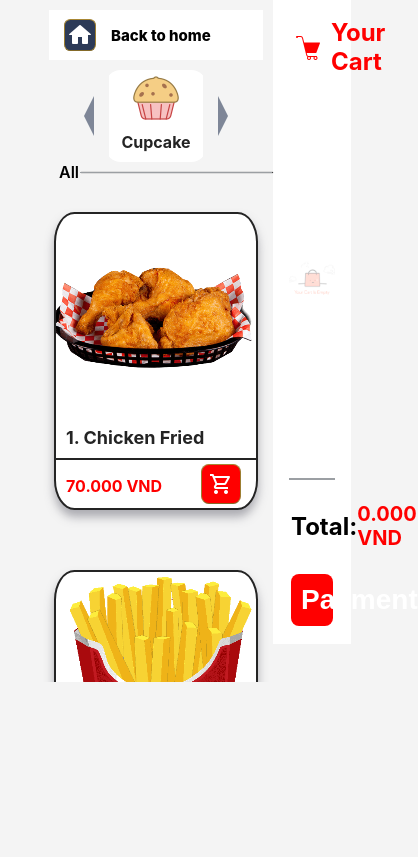
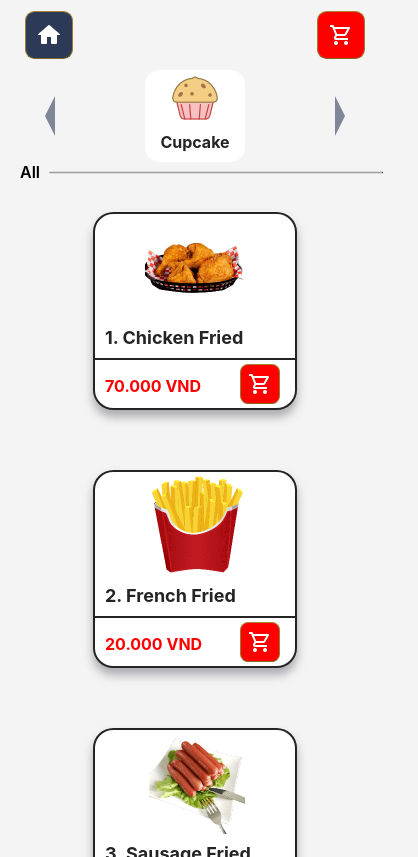
Before and after one commit to datnt165/MVC-Test, a React (Create React App) app in the folder mvc-test/: page / in a window 390 px wide. Shown: the whole page, 418 px wide, since content can reach past the window. Built offline with nearby package versions, Linux system fonts and the light colour scheme.

Commit message:
order page finish 3 - add responsive

```diff
--- a/mvc-test/package.json
+++ b/mvc-test/package.json
@@ -17,6 +17,7 @@
     "react": "^18.0.0",
     "react-dom": "^18.0.0",
     "react-icon": "^1.0.0",
+    "react-responsive": "^9.0.0-beta.6",
     "react-scripts": "^5.0.0",
     "react-slick": "^0.28.1",
     "slick-carousel": "^1.8.1",
--- a/mvc-test/src/App.js
+++ b/mvc-test/src/App.js
@@ -5,21 +5,28 @@ import TypeBar from "./Component/TypeBar";
 import TypeFood from "./Component/TypeFood";
 import FoodBar from "./Component/FoodBar";
 import Cart from "./Component/Cart";
-import React, { useEffect, useRef, useState } from "react";
+import React, { useEffect, useState } from "react";
+import { useMediaQuery } from "react-responsive";
 
 function App() {
+  const isDesktop = useMediaQuery({
+    query: "(min-width: 992px)",
+  });
+  const isTablet = useMediaQuery({
+    query: "(min-width: 600px)",
+  });
+  const isMobile = useMediaQuery({
+    query: "(max-width: 600px)",
+  });
+
   const [suggestions, setSuggestions] = useState([]);
   const [foodList, setFoodList] = useState([]);
   const [foodType, setFoodType] = useState([]);
+  const [trigger, setTrigger] = useState(false);
 
   const storageCartItem = JSON.parse(localStorage.getItem("cartItems"));
 
   const [cartItems, setCartItems] = useState(storageCartItem ?? []);
-
-  const saveToLocal = () => {
-    const jsonCartItem = JSON.stringify(cartItems);
-    localStorage.setItem("cartItems", jsonCartItem);
-  };
 
   const onAdd = (product, qty = 1) => {
     const exist = cartItems.find((x) => x.id === product.id);
@@ -47,8 +54,18 @@ function App() {
   const onRemove = (product) => {
     const exist = cartItems.find((x) => x.id === product.id);
     if (exist.qty === 1) {
+      const jsonCartItem = JSON.stringify(
+        cartItems.filter((x) => x.id !== product.id)
+      );
+      localStorage.setItem("cartItems", jsonCartItem);
       setCartItems(cartItems.filter((x) => x.id !== product.id));
     } else {
+      const jsonCartItem = JSON.stringify(
+        cartItems.map((x) =>
+          x.id === product.id ? { ...exist, qty: exist.qty - 1 } : x
+        )
+      );
+      localStorage.setItem("cartItems", jsonCartItem);
       setCartItems(
         cartItems.map((x) =>
           x.id === product.id ? { ...exist, qty: exist.qty - 1 } : x
@@ -120,7 +137,10 @@ function App() {
   return (
     <div className="App">
       <div className="left-column">
-        <Navbar />
+        <Navbar
+          responsive={isDesktop ? "desktop" : isMobile ? "mobile" : "tablet"}
+          setTrigger={setTrigger}
+        />
         <TypeBar
           suggestions={suggestions}
           foodList={foodList}
@@ -130,7 +150,14 @@ function App() {
         />
       </div>
       <div className="right-column">
-        <Cart cartItems={cartItems} onAdd={onAdd} onRemove={onRemove} />
+        <Cart
+          cartItems={cartItems}
+          onAdd={onAdd}
+          onRemove={onRemove}
+          responsive={isMobile}
+          trigger={trigger}
+          setTrigger={setTrigger}
+        />
       </div>
     </div>
   );
--- a/mvc-test/src/CSS/foodBar.css
+++ b/mvc-test/src/CSS/foodBar.css
@@ -22,7 +22,7 @@ span {
   box-shadow: 1px 0 1px;
 }
 .food-list {
-  height: 500px;
+  height: 80vh;
   display: flex;
   flex-wrap: wrap;
   overflow: scroll;
--- a/mvc-test/src/CSS/nav.css
+++ b/mvc-test/src/CSS/nav.css
@@ -28,3 +28,52 @@ button.home {
   margin-left: 15px;
   cursor: pointer;
 }
+
+button.cart {
+  display: flex;
+  float: right;
+  background: no-repeat center;
+  padding: 15px;
+  height: 24px;
+  width: 24px;
+  background-image: url("/public/img/shoppingcart.png");
+  background-color: red;
+  border: 1px solid;
+  border-color: #a88734 #9c7e31 #846a29;
+  border-radius: 20%;
+  margin-right: 15px;
+  margin-left: 15px;
+  cursor: pointer;
+}
+.cart-popup {
+  z-index: 1000;
+  position: fixed;
+  top: 0;
+  left: 0;
+  width: 100%;
+  height: 100%;
+  background-color: rgba(0, 0, 0, 0.2);
+
+  display: flex;
+  justify-content: center;
+  align-items: center;
+}
+.popup-cart-inner {
+  width: 100%;
+  max-width: 640px;
+  /* background-color: #fff; */
+}
+.popup-cart-inner .close-btn {
+  width: 40px;
+  height: 40px;
+  background: url("/public/img/close.jpg");
+  background-size: 20px;
+  background-repeat: no-repeat;
+  background-position: center;
+  cursor: pointer;
+  border: none;
+  z-index: 10;
+}
+.cart-img {
+  width: 50% !important;
+}
--- a/mvc-test/src/Component/Cart.js
+++ b/mvc-test/src/Component/Cart.js
@@ -4,7 +4,75 @@ import "../CSS/cart.css";
 export default function Cart(props) {
   const { cartItems, onAdd, onRemove } = props;
   const itemsPrice = cartItems.reduce((a, c) => a + c.qty * c.price, 0);
-  return (
+  return props.responsive ? (
+    props.trigger ? (
+      <div className="cart-popup">
+        {console.log(props.trigger)}{" "}
+        <div className="popup-inner">
+          <div className="row row-1">
+            <h2 className="detail-title col-2">Your Cart</h2>
+            <button
+              className="close-btn "
+              onClick={() => {
+                props.setTrigger(false);
+              }}
+            ></button>
+          </div>
+          <div className="cart-item-list">
+            {cartItems.length === 0 && (
+              <img src="img/empty-cart.png" alt="" className="empty-cart" />
+            )}
+            {cartItems.map((item, index) => (
+              <div className="row item" style={{ width: "100%" }} key={index}>
+                <div className="col-2">
+                  <img src={item.image} className="cart-img" alt="" />
+                </div>
+                <div className="col-2">
+                  <div className="row name">{item.name}</div>
+                  <div className="row">
+                    <button
+                      className="remove def"
+                      onClick={() => onRemove(item)}
+                    >
+                      -
+                    </button>
+                    <div className="quantity">{item.qty}</div>
+                    <button className="add def" onClick={() => onAdd(item)}>
+                      +
+                    </button>
+                  </div>
+                </div>
+                <div className="col-3 align-right price">
+                  {item.qty * item.price}.000 VND
+                </div>
+              </div>
+            ))}
+          </div>
+          <div className="payment">
+            <div className="row">
+              <div className="col-1 total">Total:</div>
+              <div
+                className="col-1 price"
+                style={{
+                  fontWeight: "700",
+                  fontSize: "1.25rem",
+                  textAlign: "right",
+                }}
+              >
+                {itemsPrice}
+                {itemsPrice === 0 ? "" : ".000"} VND
+              </div>
+            </div>
+            <div className="row">
+              <button className="payment-button ">Payment</button>
+            </div>
+          </div>
+        </div>
+      </div>
+    ) : (
+      ""
+    )
+  ) : (
     <div>
       <aside className="block col-1">
         <div className="row">
@@ -16,8 +84,8 @@ export default function Cart(props) {
           {cartItems.length === 0 && (
             <img src="img/empty-cart.png" alt="" className="empty-cart" />
           )}
-          {cartItems.map((item) => (
-            <div className="row item">
+          {cartItems.map((item, index) => (
+            <div className="row item" key={index}>
               <div className="col-1">
                 <img src={item.image} alt="" />
               </div>
@@ -45,9 +113,14 @@ export default function Cart(props) {
             <div className="col-1 total">Total:</div>
             <div
               className="col-1 price"
-              style={{ fontWeight: "700", fontSize: "1.25rem" }}
+              style={{
+                fontWeight: "700",
+                fontSize: "1.25rem",
+                textAlign: "right",
+              }}
             >
-              {itemsPrice}.000 VND
+              {itemsPrice}
+              {itemsPrice === 0 ? "" : ".000"} VND
             </div>
           </div>
           <div className="row">
--- a/mvc-test/src/Component/Navbar.js
+++ b/mvc-test/src/Component/Navbar.js
@@ -1,15 +1,18 @@
 import React, { Component } from "react";
 import "../CSS/nav.css";
 
-export class Navbar extends Component {
-  render() {
-    return (
-      <div className="nav">
-        <button className="home"></button>
+export default function Navbar(props) {
+  return (
+    <div className="nav">
+      <button className="home"></button>
+      {props.responsive === "mobile" ? (
+        <button
+          className="cart"
+          onClick={() => props.setTrigger(true)}
+        ></button>
+      ) : (
         <div className="back-to-home">Back to home</div>
-      </div>
-    );
-  }
+      )}
+    </div>
+  );
 }
-
-export default Navbar;
--- a/mvc-test/src/index.css
+++ b/mvc-test/src/index.css
@@ -1,15 +1,59 @@
 body {
   margin: 0;
-  font-family: -apple-system, BlinkMacSystemFont, 'Segoe UI', 'Roboto', 'Oxygen',
-    'Ubuntu', 'Cantarell', 'Fira Sans', 'Droid Sans', 'Helvetica Neue',
+  font-family: -apple-system, BlinkMacSystemFont, "Segoe UI", "Roboto", "Oxygen",
+    "Ubuntu", "Cantarell", "Fira Sans", "Droid Sans", "Helvetica Neue",
     sans-serif;
   -webkit-font-smoothing: antialiased;
   -moz-osx-font-smoothing: grayscale;
 }
 
-
-
 code {
-  font-family: source-code-pro, Menlo, Monaco, Consolas, 'Courier New',
+  font-family: source-code-pro, Menlo, Monaco, Consolas, "Courier New",
     monospace;
 }
+
+@media only screen and (max-width: 600px) {
+  .App {
+    width: 100% !important;
+  }
+  .left-column {
+    width: 100% !important;
+  }
+  .product img {
+    width: 50%;
+  }
+  .nav {
+    background-color: transparent !important;
+    justify-content: space-between !important;
+  }
+  .nav button {
+    height: 48px !important;
+    width: 48px !important;
+  }
+}
+
+@media only screen and (min-width: 600px) {
+  .App {
+    width: 100% !important;
+  }
+  .left-column {
+    width: 70% !important;
+  }
+  .right-column {
+    width: 30% !important;
+  }
+  .product img {
+    width: 75%;
+  }
+}
+@media only screen and (min-width: 992px) {
+  .App {
+    width: 80% !important;
+  }
+  .left-column {
+    width: 75% !important;
+  }
+  .right-column {
+    width: 25% !important;
+  }
+}
```
Also changed, not shown: 2 other files (tests, documents, lock files or other folders).
